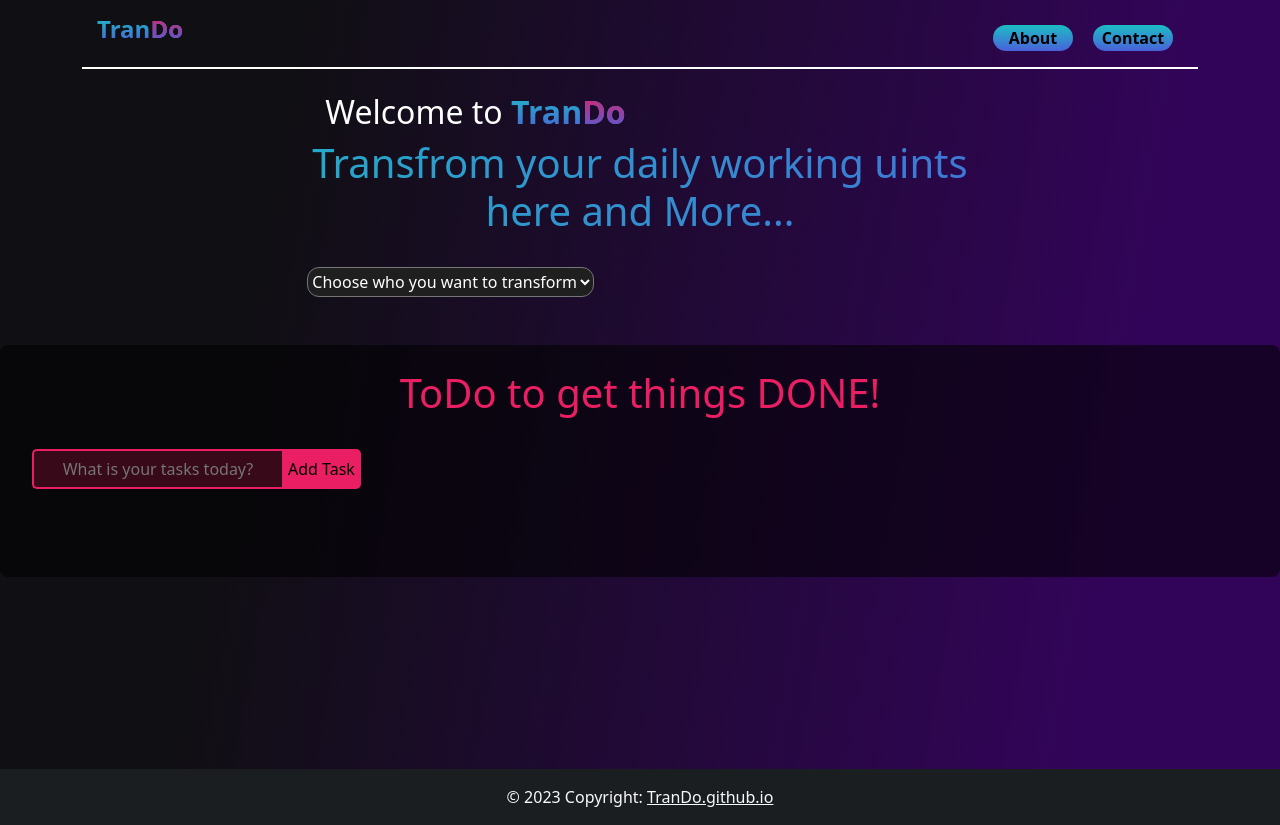
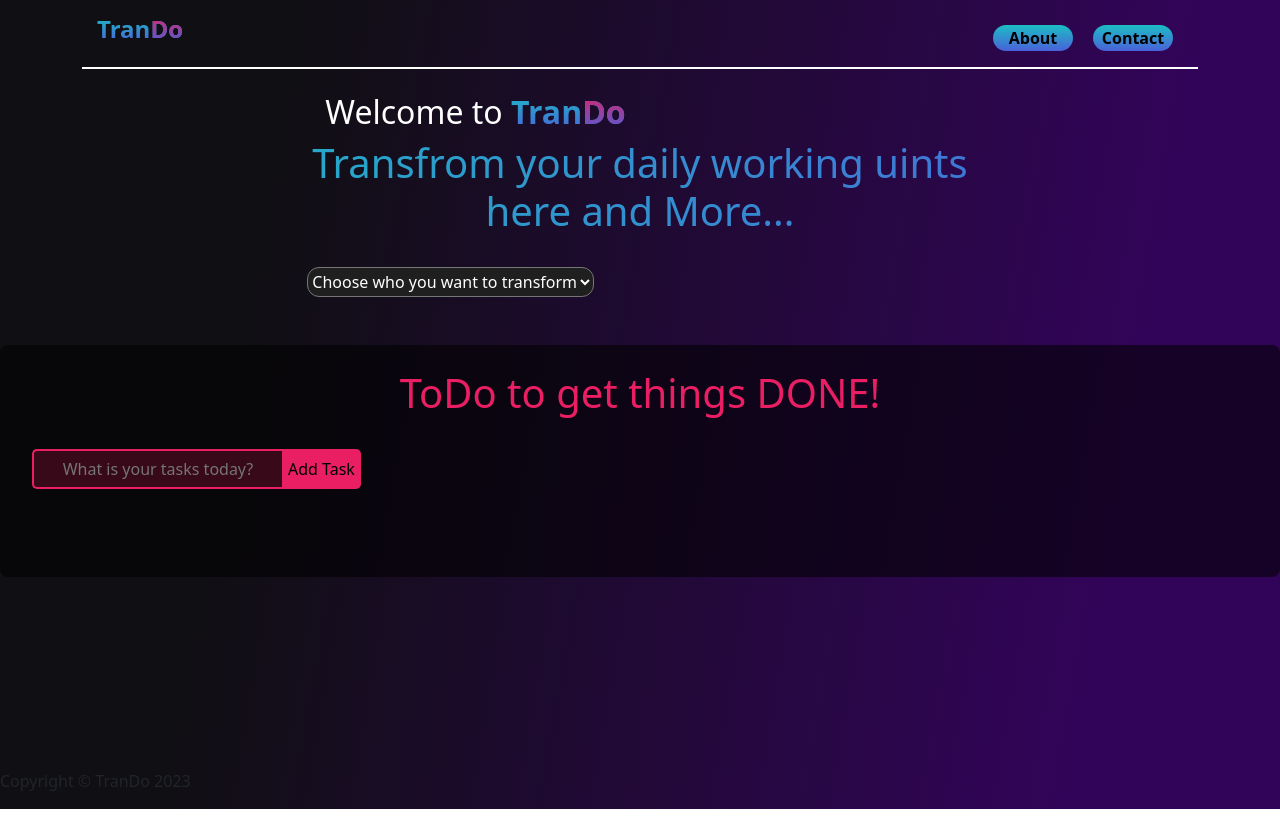
Before and after one commit to Ahmed-dagger/TranDo-react, a Next.js app: page / in a window 1280 px wide. Built offline with nearby package versions, Linux system fonts and the light colour scheme.

Commit message:
Update footer.jsx

```diff
--- a/components/footer.jsx
+++ b/components/footer.jsx
@@ -4,14 +4,10 @@ import { MDBFooter, MDBContainer, MDBRow, MDBCol, MDBIcon } from 'mdb-react-ui-k
 const Footer = () => {
   return (
 
-    <MDBFooter bgColor='dark' className='text-center text-lg-left'>
-      <div className='text-center text-light p-3' style={{ backgroundColor: 'rgba(0, 0, 0, 0.2)' }}>
-        &copy; {new Date().getFullYear()} Copyright:{' '}
-        <a className='text-light' href='#'>
-          TranDo.github.io
-        </a>
-      </div>
-    </MDBFooter>
+   <footer className='footer'>
+      <p>Copyright © TranDo 2023</p>
+    </footer>
+
 
   )
 }
```
